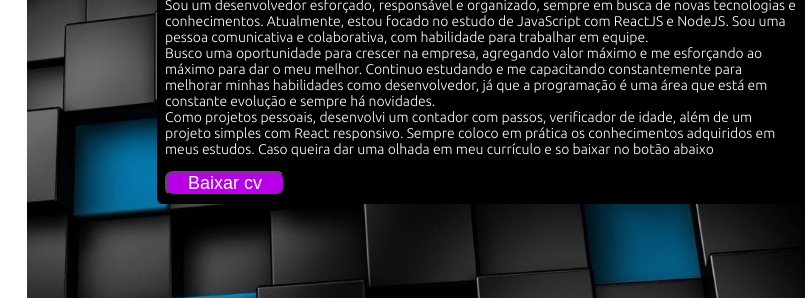
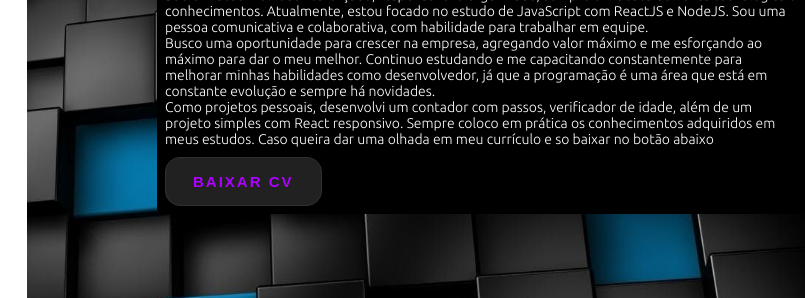
Before and after one commit to jeandevfull/Portfolio, a plain HTML site: page index.html in a window 1280 px wide. Shown: the part 1140-1438 px from the top of the page, 475-1280 px from the left. Drawn offline with Linux system fonts and the light colour scheme; files whose address does not match are found by name; a web font is replaced by a local one.

Commit message:
Button commit

```diff
--- a/index.html
+++ b/index.html
@@ -83,7 +83,12 @@
 
                      Caso queira dar uma olhada em meu currículo e so baixar no botão abaixo<br/>
                    <a href="./assets/jean pedro.pdf" download="jean pedro.pdf">
-                       <button class="dowload-cv">Baixar cv</button>
+                    <button>
+                        <span></span>
+                        <span></span>
+                        <span></span>
+                        <span></span> Baixar cv
+                      </button>
                    </a>
 
             </p>
--- a/style.css
+++ b/style.css
@@ -214,15 +214,104 @@ h4{
     padding: 8px;
 }
 
-.dowload-cv{
-    cursor: pointer;
-    margin-top: 14px;
-    background-color: #b800e6;
-    color: white;
-    font-size: 18px;
-    width: 120px;
-    border-radius: 8px;
-}
+button {
+  margin-top: 10px;
+  position: relative;
+  padding: 1em 1.8em;
+  outline: none;
+  border: 1px solid #303030;
+  background: #212121;
+  color: #ae00ff;
+  text-transform: uppercase;
+  letter-spacing: 2px;
+  font-size: 15px;
+  overflow: hidden;
+  transition: 0.2s;
+  border-radius: 15px;
+  cursor: pointer;
+  font-weight: bold;
+ }
+
+ button:hover {
+  box-shadow: 0 0 5px #ae00ff, 0 0 10px #001eff, 0 0 20px #ae00ff;
+  transition-delay: 0.6s;
+ }
+
+ button span {
+  position: absolute;
+ }
+
+ button span:nth-child(1) {
+  top: 0;
+  left: -100%;
+  width: 100%;
+  height: 2px;
+  background: linear-gradient(90deg, transparent, #ae00ff);
+ }
+
+ button:hover span:nth-child(1) {
+  left: 100%;
+  transition: 0.7s;
+ }
+
+ button span:nth-child(3) {
+  bottom: 0;
+  right: -100%;
+  width: 100%;
+  height: 2px;
+  background: linear-gradient(90deg, transparent, #001eff);
+ }
+
+ button:hover span:nth-child(3) {
+  right: 100%;
+  transition: 0.7s;
+  transition-delay: 0.35s;
+ }
+
+ button span:nth-child(2) {
+  top: -100%;
+  right: 0;
+  width: 2px;
+  height: 100%;
+  background: linear-gradient(180deg, transparent, #ae00ff);
+ }
+
+ button:hover span:nth-child(2) {
+  top: 100%;
+  transition: 0.7s;
+  transition-delay: 0.17s;
+ }
+
+ button span:nth-child(4) {
+  bottom: -100%;
+  left: 0;
+  width: 2px;
+  height: 100%;
+  background: linear-gradient(360deg, transparent, #001eff);
+ }
+
+ button:hover span:nth-child(4) {
+  bottom: 100%;
+  transition: 0.7s;
+  transition-delay: 0.52s;
+ }
+
+ button:active {
+  background: #ae00af;
+  background: linear-gradient(to top right, #ae00af, #001eff);
+  color: #bfbfbf;
+  box-shadow: 0 0 8px #ae00ff, 0 0 8px #001eff, 0 0 8px #ae00ff;
+  transition: 0.1s;
+ }
+
+ button:active span:nth-child(1)
+ span:nth-child(2)
+ span:nth-child(2)
+ span:nth-child(2) {
+  transition: none;
+  transition-delay: none;
+ }
+
 
 #title{
     color: #b800e6;
```
Also changed, not shown: 2 other files.
